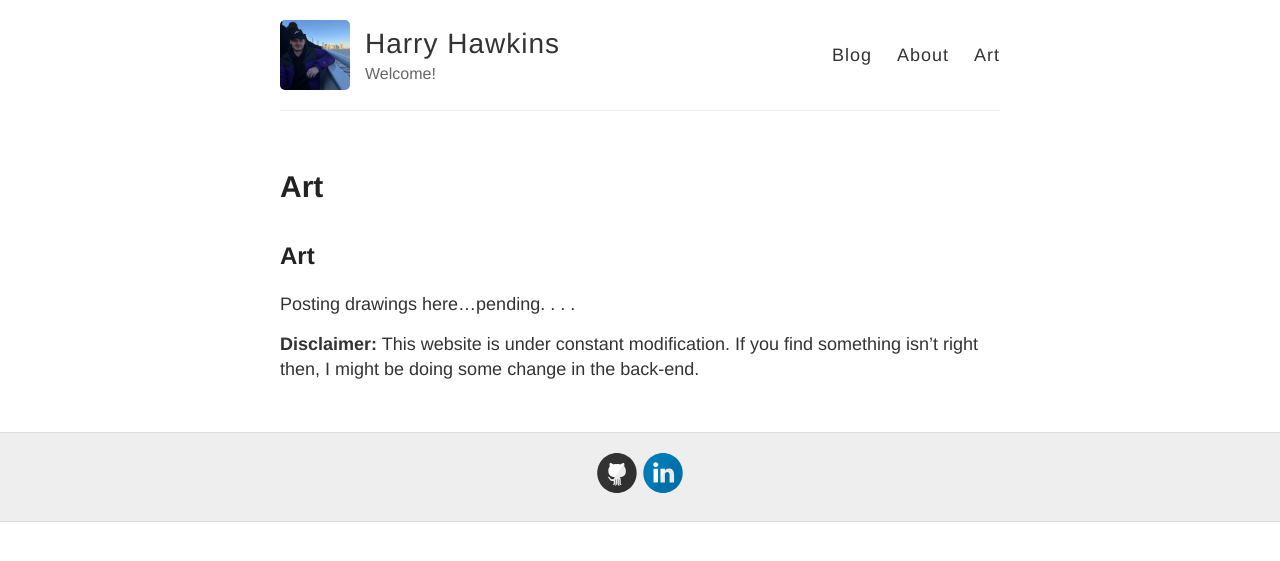
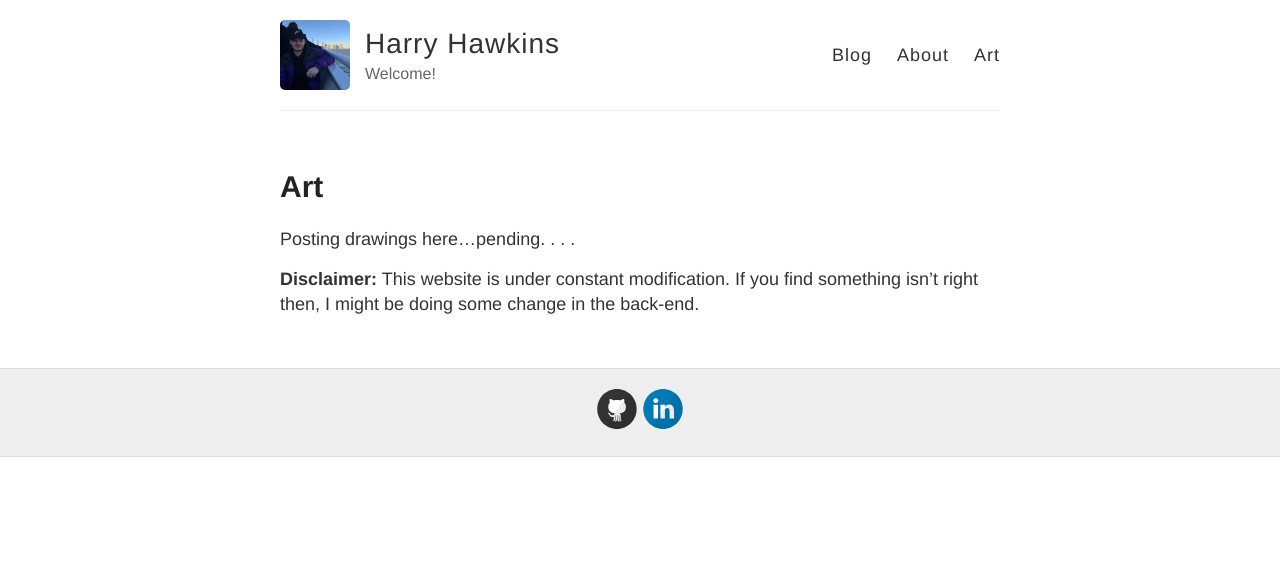
Before and after one commit to HarryHawkins/harryhawkins.github.io, a Jekyll site: the page built from art.md, in a window 1280 px wide. Shown: the top 561 px of the page. Built offline with Jekyll 4.4.1, drawn with Linux system fonts in a browser that asks for light colours.

Commit message:
Update art.md

```diff
--- a/art.md
+++ b/art.md
@@ -3,8 +3,6 @@ layout: page
 title: Art
 permalink: /art/
 ---
-
-## Art
 
 Posting drawings here...pending.
 .
```
